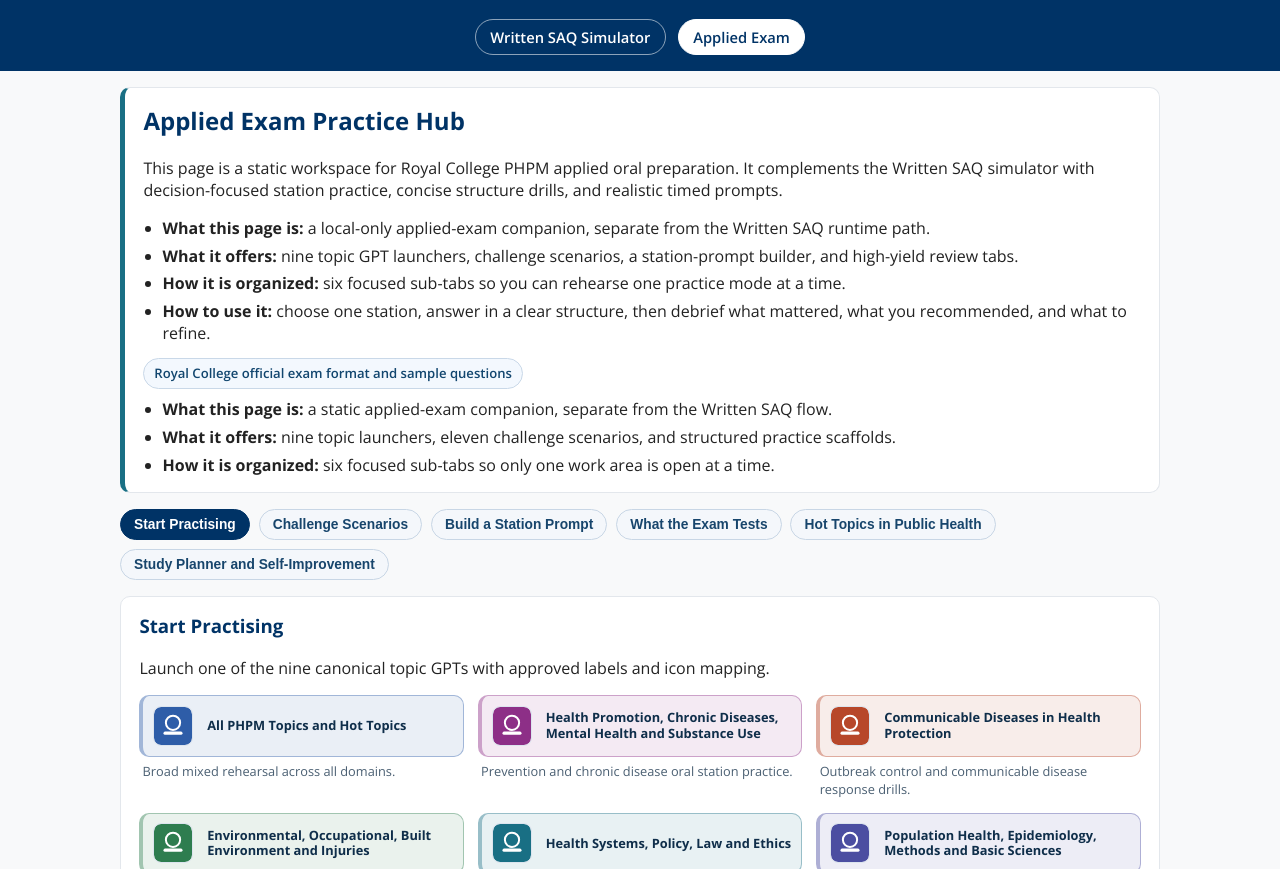
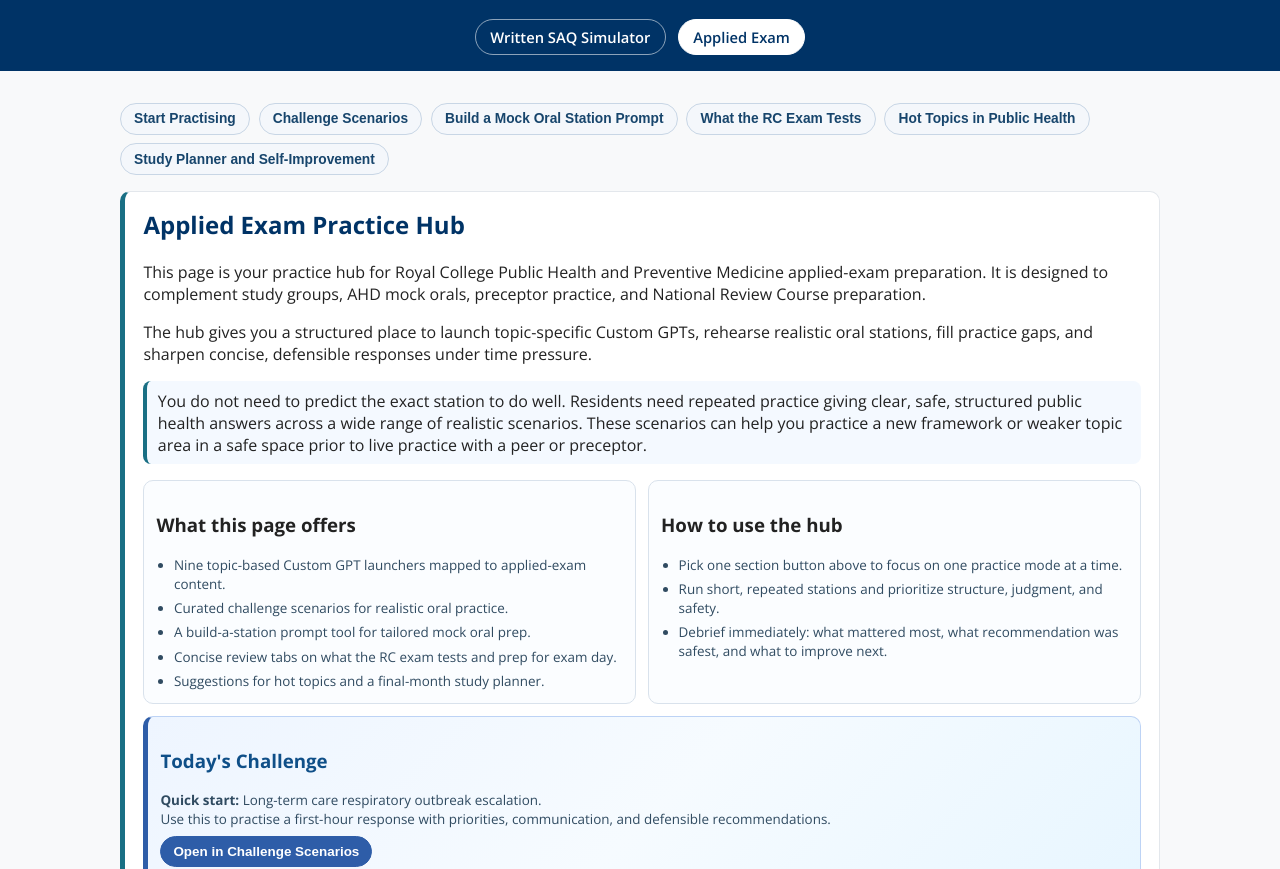
Before and after one commit to smcarthy/PHPM-SAQ-simulator-V1.0, a website: page applied-exam.html in a window 1280 px wide. Shown: the part 83-952 px from the top of the page. Drawn offline with nearby package versions, Linux system fonts and the light colour scheme.

Commit message:
Fix applied sub-tabs runtime error and polish landing content

```diff
--- a/applied-exam.html
+++ b/applied-exam.html
@@ -17,57 +17,83 @@
     </header>
 
     <main class="applied-page">
-      <section class="applied-hero applied-hero-intro" aria-labelledby="applied-overview">
+      <nav class="applied-subtabs" aria-label="Applied exam sections" role="tablist">
+        <button id="tab-start-practising" type="button" class="applied-subtab" role="tab" aria-selected="false" aria-controls="panel-start-practising" data-panel="panel-start-practising">Start Practising</button>
+        <button id="tab-challenge-scenarios" type="button" class="applied-subtab" role="tab" aria-selected="false" aria-controls="panel-challenge-scenarios" data-panel="panel-challenge-scenarios">Challenge Scenarios</button>
+        <button id="tab-builder" type="button" class="applied-subtab" role="tab" aria-selected="false" aria-controls="panel-builder" data-panel="panel-builder">Build a Mock Oral Station Prompt</button>
+        <button id="tab-exam-tests" type="button" class="applied-subtab" role="tab" aria-selected="false" aria-controls="panel-exam-tests" data-panel="panel-exam-tests">What the RC Exam Tests</button>
+        <button id="tab-hot-topics" type="button" class="applied-subtab" role="tab" aria-selected="false" aria-controls="panel-hot-topics" data-panel="panel-hot-topics">Hot Topics in Public Health</button>
+        <button id="tab-study-planner" type="button" class="applied-subtab" role="tab" aria-selected="false" aria-controls="panel-study-planner" data-panel="panel-study-planner">Study Planner and Self-Improvement</button>
+      </nav>
+
+      <section id="applied-home" class="applied-hero applied-hero-intro" aria-labelledby="applied-overview" data-home-panel>
         <h2 id="applied-overview">Applied Exam Practice Hub</h2>
         <p>
-          This page is a static workspace for Royal College PHPM applied oral preparation. It complements the Written SAQ simulator with
-          decision-focused station practice, concise structure drills, and realistic timed prompts.
+          This page is your practice hub for Royal College Public Health and Preventive Medicine applied-exam preparation. It is designed to
+          complement study groups, AHD mock orals, preceptor practice, and National Review Course preparation.
         </p>
-        <ul class="applied-intro-list">
-          <li><strong>What this page is:</strong> a local-only applied-exam companion, separate from the Written SAQ runtime path.</li>
-          <li><strong>What it offers:</strong> nine topic GPT launchers, challenge scenarios, a station-prompt builder, and high-yield review tabs.</li>
-          <li><strong>How it is organized:</strong> six focused sub-tabs so you can rehearse one practice mode at a time.</li>
-          <li><strong>How to use it:</strong> choose one station, answer in a clear structure, then debrief what mattered, what you recommended, and what to refine.</li>
-        </ul>
-        <p class="sample-exam-link-wrap">
-          <a
-            class="sample-exam-link"
-            href="https://www.royalcollege.ca/ca/en/exam-eligibility-admission/exam-format-and-sample-questions.html"
-            target="_blank"
-            rel="noopener noreferrer"
-            >Royal College official exam format and sample questions</a
-          >
+        <p>
+          The hub gives you a structured place to launch topic-specific Custom GPTs, rehearse realistic oral stations, fill practice gaps,
+          and sharpen concise, defensible responses under time pressure.
         </p>
-        <ul class="applied-intro-list">
-          <li><strong>What this page is:</strong> a static applied-exam companion, separate from the Written SAQ flow.</li>
-          <li><strong>What it offers:</strong> nine topic launchers, eleven challenge scenarios, and structured practice scaffolds.</li>
-          <li><strong>How it is organized:</strong> six focused sub-tabs so only one work area is open at a time.</li>
-        </ul>
+        <p class="applied-guiding-line">
+          You do not need to predict the exact station to do well. Residents need repeated practice giving clear, safe, structured public health answers across a wide range of realistic scenarios. These scenarios can help you practice a new framework or weaker topic area in a safe space prior to live practice with a peer or preceptor.
+        </p>
+
+        <div class="applied-home-grid">
+          <article class="applied-mini-card">
+            <h3>What this page offers</h3>
+            <ul class="applied-intro-list">
+              <li>Nine topic-based Custom GPT launchers mapped to applied-exam content.</li>
+              <li>Curated challenge scenarios for realistic oral practice.</li>
+              <li>A build-a-station prompt tool for tailored mock oral prep.</li>
+              <li>Concise review tabs on what the RC exam tests and prep for exam day.</li>
+              <li>Suggestions for hot topics and a final-month study planner.</li>
+            </ul>
+          </article>
+          <article class="applied-mini-card">
+            <h3>How to use the hub</h3>
+            <ul class="applied-intro-list">
+              <li>Pick one section button above to focus on one practice mode at a time.</li>
+              <li>Run short, repeated stations and prioritize structure, judgment, and safety.</li>
+              <li>Debrief immediately: what mattered most, what recommendation was safest, and what to improve next.</li>
+            </ul>
+          </article>
+        </div>
+
+        <article class="applied-mini-card today-challenge-card" aria-labelledby="today-challenge-title">
+          <h3 id="today-challenge-title">Today's Challenge</h3>
+          <p><strong>Quick start:</strong> Long-term care respiratory outbreak escalation.</p>
+          <p>Use this to practise a first-hour response with priorities, communication, and defensible recommendations.</p>
+          <button type="button" class="home-quick-action" data-open-panel="panel-challenge-scenarios">Open in Challenge Scenarios</button>
+        </article>
+
+        <div class="applied-resource-strip" aria-label="Official Royal College resources">
+          <a class="sample-exam-link" href="https://www.royalcollege.ca/en/eligibility-and-exams/exam-formats/public-health-and-preventive-medicine-exam-format.html" target="_blank" rel="noopener noreferrer">Exam format</a>
+          <a class="sample-exam-link" href="https://www.royalcollege.ca/content/dam/documents/ibd/public-health-and-preventive-medicine/2025-phpm-sample-applied-exam-e.pdf" target="_blank" rel="noopener noreferrer">Sample applied exam</a>
+          <a class="sample-exam-link" href="https://www.royalcollege.ca/content/dam/documents/ibd/public-health-and-preventive-medicine/public-health-preventive-medicine-otr-e.pdf" target="_blank" rel="noopener noreferrer">2014 objectives of training</a>
+          <a class="sample-exam-link" href="https://www.royalcollege.ca/content/dam/documents/ibd/public-health-and-preventive-medicine/phpm-competencies-e.pdf" target="_blank" rel="noopener noreferrer">2025 objectives of training</a>
+        </div>
       </section>
 
-      <nav class="applied-subtabs" aria-label="Applied exam sections" role="tablist">
-        <button type="button" class="applied-subtab active" role="tab" aria-selected="true" data-panel="panel-start-practising">Start Practising</button>
-        <button type="button" class="applied-subtab" role="tab" aria-selected="false" data-panel="panel-challenge-scenarios">Challenge Scenarios</button>
-        <button type="button" class="applied-subtab" role="tab" aria-selected="false" data-panel="panel-builder">Build a Station Prompt</button>
-        <button type="button" class="applied-subtab" role="tab" aria-selected="false" data-panel="panel-exam-tests">What the Exam Tests</button>
-        <button type="button" class="applied-subtab" role="tab" aria-selected="false" data-panel="panel-hot-topics">Hot Topics in Public Health</button>
-        <button type="button" class="applied-subtab" role="tab" aria-selected="false" data-panel="panel-study-planner">Study Planner and Self-Improvement</button>
-      </nav>
+      <div class="applied-home-controls" data-home-controls hidden>
+        <button type="button" class="home-return-btn" data-open-home>← Back to Applied Hub Home</button>
+      </div>
 
-      <section id="panel-start-practising" class="applied-section applied-subtab-panel" role="tabpanel" aria-labelledby="section-start-practising">
+      <section id="panel-start-practising" class="applied-section applied-subtab-panel" role="tabpanel" aria-labelledby="tab-start-practising" hidden>
         <h3 id="section-start-practising">Start Practising</h3>
         <p>Launch one of the nine canonical topic GPTs with approved labels and icon mapping.</p>
         <div id="gpt-launcher-grid" class="gpt-launcher-grid" aria-live="polite"></div>
       </section>
 
-      <section id="panel-challenge-scenarios" class="applied-section applied-subtab-panel" role="tabpanel" aria-labelledby="section-challenge-scenarios" hidden>
+      <section id="panel-challenge-scenarios" class="applied-section applied-subtab-panel" role="tabpanel" aria-labelledby="tab-challenge-scenarios" hidden>
         <h3 id="section-challenge-scenarios">Challenge Scenarios</h3>
         <p>Cards stay compact by default. Hover to preview on desktop, then click or tap to expand full station details.</p>
         <div id="challenge-scenarios-list" class="challenge-scenarios-list" aria-live="polite"></div>
       </section>
 
-      <section id="panel-builder" class="applied-section applied-subtab-panel" role="tabpanel" aria-labelledby="section-station-builder" hidden>
-        <h3 id="section-station-builder">Build a Station Prompt</h3>
+      <section id="panel-builder" class="applied-section applied-subtab-panel" role="tabpanel" aria-labelledby="tab-builder" hidden>
+        <h3 id="section-station-builder">Build a Mock Oral Station Prompt</h3>
         <p>Choose a high-yield combination and generate a deterministic local station prompt for copy/paste.</p>
 
         <form id="builder-form" class="builder-form" autocomplete="off">
@@ -105,30 +131,22 @@
         </div>
       </section>
 
-      <section id="panel-exam-tests" class="applied-section applied-subtab-panel" role="tabpanel" aria-labelledby="section-exam-testing" hidden>
+      <section id="panel-exam-tests" class="applied-section applied-subtab-panel" role="tabpanel" aria-labelledby="tab-exam-tests" hidden>
         <h3 id="section-exam-testing">What the Exam Tests</h3>
         <p>Use this as a quick station checklist: aim for clear logic, practical recommendations, and defensible judgment in real-time oral discussion.</p>
         <div id="exam-tests-grid" class="applied-card-grid" aria-live="polite"></div>
       </section>
 
-      <section id="panel-hot-topics" class="applied-section applied-subtab-panel" role="tabpanel" aria-labelledby="section-hot-topics" hidden>
+      <section id="panel-hot-topics" class="applied-section applied-subtab-panel" role="tabpanel" aria-labelledby="tab-hot-topics" hidden>
         <h3 id="section-hot-topics">Hot Topics in Public Health</h3>
         <p>Concise high-yield topics for mock stations. Focus on how you would decide, communicate, and act.</p>
         <div id="hot-topics-grid" class="applied-card-grid hot-topics-grid" aria-live="polite"></div>
       </section>
 
-      <section id="panel-study-planner" class="applied-section applied-subtab-panel" role="tabpanel" aria-labelledby="section-study-planner" hidden>
+      <section id="panel-study-planner" class="applied-section applied-subtab-panel" role="tabpanel" aria-labelledby="tab-study-planner" hidden>
         <h3 id="section-study-planner">Study Planner and Self-Improvement</h3>
         <p>Four practical weeks to sharpen concise key messages, structure, and confidence under applied-exam timing.</p>
         <div id="study-planner-content" aria-live="polite"></div>
-      </section>
-
-      <section class="applied-next-step" aria-label="Scope notes">
-        <h3>Current scope note</h3>
-        <p>
-          This implementation remains static and local only. It includes no backend APIs, analytics, authentication,
-          or AI generation on-page.
-        </p>
       </section>
     </main>
 
--- a/applied-exam.js
+++ b/applied-exam.js
@@ -538,8 +538,30 @@
   function bindSubTabs() {
     const tabs = Array.from(document.querySelectorAll('.applied-subtab'));
     const panels = Array.from(document.querySelectorAll('.applied-subtab-panel'));
+    const homePanel = document.querySelector('[data-home-panel]');
+    const homeControls = document.querySelector('[data-home-controls]');
     if (!tabs.length || !panels.length) {
       return;
+    }
+
+    function showHome() {
+      tabs.forEach((item) => {
+        item.classList.remove('active');
+        item.setAttribute('aria-selected', 'false');
+        item.tabIndex = 0;
+      });
+
+      panels.forEach((panel) => {
+        panel.hidden = true;
+      });
+
+      if (homePanel instanceof HTMLElement) {
+        homePanel.hidden = false;
+      }
+
+      if (homeControls instanceof HTMLElement) {
+        homeControls.hidden = true;
+      }
     }
 
     function activate(tab) {
@@ -555,6 +577,14 @@
         const show = panel.id === targetId;
         panel.hidden = !show;
       });
+
+      if (homePanel instanceof HTMLElement) {
+        homePanel.hidden = true;
+      }
+
+      if (homeControls instanceof HTMLElement) {
+        homeControls.hidden = false;
+      }
     }
 
     tabs.forEach((tab, index) => {
@@ -582,7 +612,40 @@
       });
     });
 
-    activate(tabs[0]);
+    const homeButtons = Array.from(document.querySelectorAll('[data-open-home]'));
+    homeButtons.forEach((button) => {
+      button.addEventListener('click', showHome);
+    });
+
+    const quickOpenButtons = Array.from(document.querySelectorAll('[data-open-panel]'));
+    quickOpenButtons.forEach((button) => {
+      button.addEventListener('click', () => {
+        const targetPanel = button.getAttribute('data-open-panel');
+        const targetTab = tabs.find((tab) => tab.getAttribute('data-panel') === targetPanel);
+        if (targetTab) {
+          activate(targetTab);
+          targetTab.focus();
+        }
+      });
+    });
+
+    showHome();
+  }
+
+
+  function bindLauncherIconFallbacks() {
+    const icons = Array.from(document.querySelectorAll('.gpt-launcher-icon'));
+    icons.forEach((icon) => {
+      icon.addEventListener('error', () => {
+        const wrapper = icon.closest('.gpt-launcher-card');
+        if (!(wrapper instanceof HTMLElement)) {
+          return;
+        }
+
+        icon.hidden = true;
+        wrapper.style.gridTemplateColumns = '1fr';
+      }, { once: true });
+    });
   }
 
   function initializeAppliedExamPage() {
--- a/style.css
+++ b/style.css
@@ -763,6 +763,7 @@
   display: flex;
   flex-wrap: wrap;
   gap: 0.55rem;
+  margin-top: 1rem;
   margin-bottom: 1rem;
 }
 
@@ -786,6 +787,74 @@
   background: #003366;
   border-color: #003366;
   color: #fff;
+}
+
+.applied-home-grid {
+  display: grid;
+  grid-template-columns: repeat(auto-fit, minmax(250px, 1fr));
+  gap: 0.75rem;
+  margin-top: 0.75rem;
+}
+
+.applied-guiding-line {
+  margin-top: 0.65rem;
+  padding: 0.55rem 0.65rem;
+  border-left: 4px solid #196f84;
+  background: #f4f9ff;
+  border-radius: 8px;
+}
+
+.today-challenge-card {
+  margin-top: 0.75rem;
+  border: 1px solid #bdd3f5;
+  border-left: 5px solid #2e5da8;
+  background: linear-gradient(135deg, #eef5ff 0%, #f6fbff 52%, #e8f6ff 100%);
+}
+
+.today-challenge-card h3 {
+  color: #0f4f88;
+}
+
+.today-challenge-card .home-quick-action {
+  margin-top: 0.45rem;
+  background: #2e5da8;
+  border-color: #2e5da8;
+  color: #fff;
+}
+
+.today-challenge-card .home-quick-action:hover,
+.today-challenge-card .home-quick-action:focus-visible {
+  background: #234985;
+}
+
+.home-quick-action,
+.home-return-btn {
+  border: 1px solid #c8d6e5;
+  border-radius: 999px;
+  background: #f4f7fb;
+  color: #17456c;
+  padding: 0.42rem 0.75rem;
+  font-size: 0.84rem;
+  font-weight: 700;
+  cursor: pointer;
+}
+
+.home-quick-action:hover,
+.home-quick-action:focus-visible,
+.home-return-btn:hover,
+.home-return-btn:focus-visible {
+  background: #e8f0f8;
+}
+
+.applied-resource-strip {
+  margin-top: 0.75rem;
+  display: flex;
+  flex-wrap: wrap;
+  gap: 0.5rem;
+}
+
+.applied-home-controls {
+  margin: 0 0 0.75rem;
 }
 
 .applied-placeholder {
```
